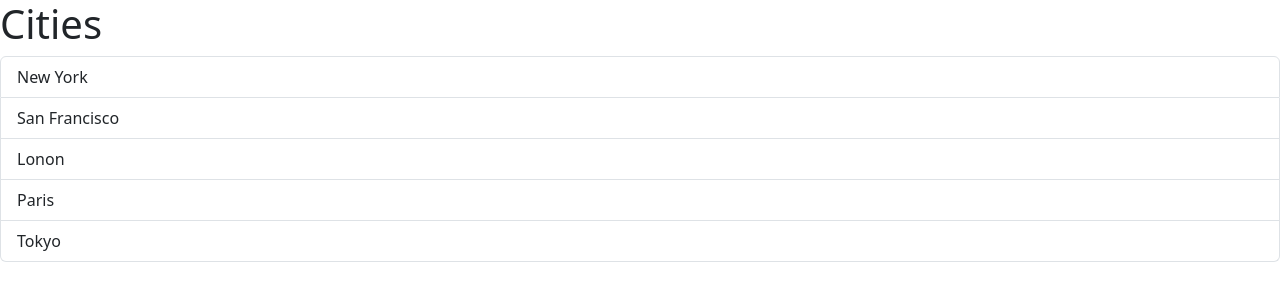
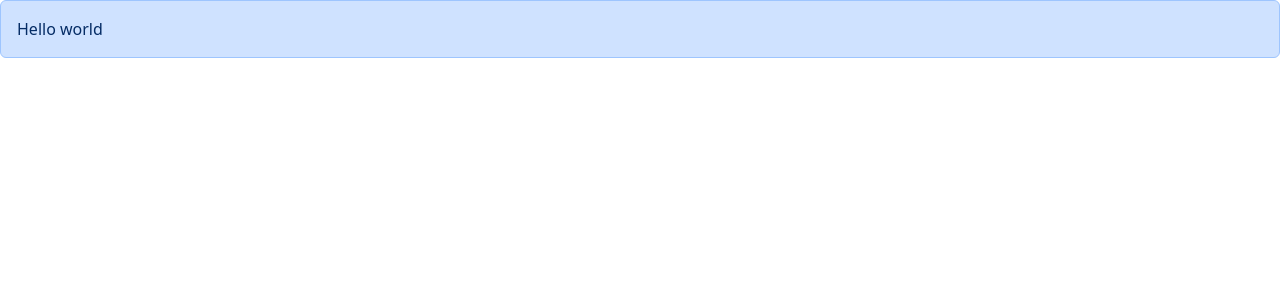
Before and after one commit to AthsaraFernando/React-course-part-1, a React (Vite) app: page / in a window 1280 px wide. Shown: the top 300 px of the page. Built offline with nearby package versions, Linux system fonts and the light colour scheme.

Commit message:
passing children

```diff
--- a/src/App.tsx
+++ b/src/App.tsx
@@ -1,18 +1,9 @@
-import ListGroup from "./Components/ListGroup";
+import Alert from "./Components/Alert";
 
 function App() {
-  let items = ["New York", "San Francisco", "Lonon", "Paris", "Tokyo"];
-
-  const handleSelectItem = (item: string) => {
-    console.log(item);
-  };
   return (
     <div>
-      <ListGroup
-        items={items}
-        heading="Cities"
-        onSelectItem={handleSelectItem}
-      />
+      <Alert>Hello world</Alert>
     </div>
   );
 }
--- /dev/null
+++ b/src/Components/Alert.tsx
@@ -0,0 +1,11 @@
+import { ReactNode } from "react";
+
+interface Props {
+  children: ReactNode;
+}
+
+const Alert = ({ children }: Props) => {
+  return <div className="alert alert-primary">{children}</div>;
+};
+
+export default Alert;
```
